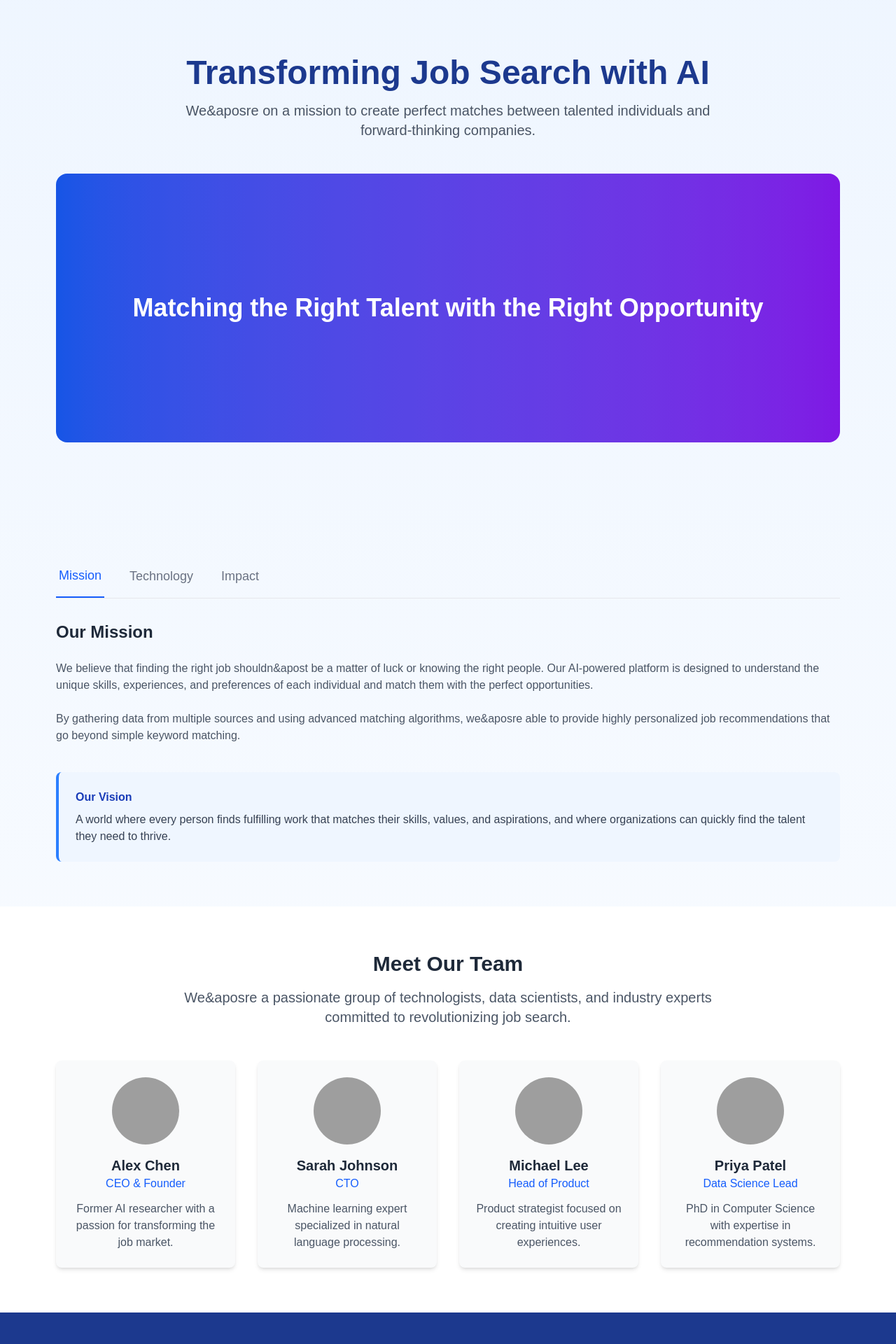
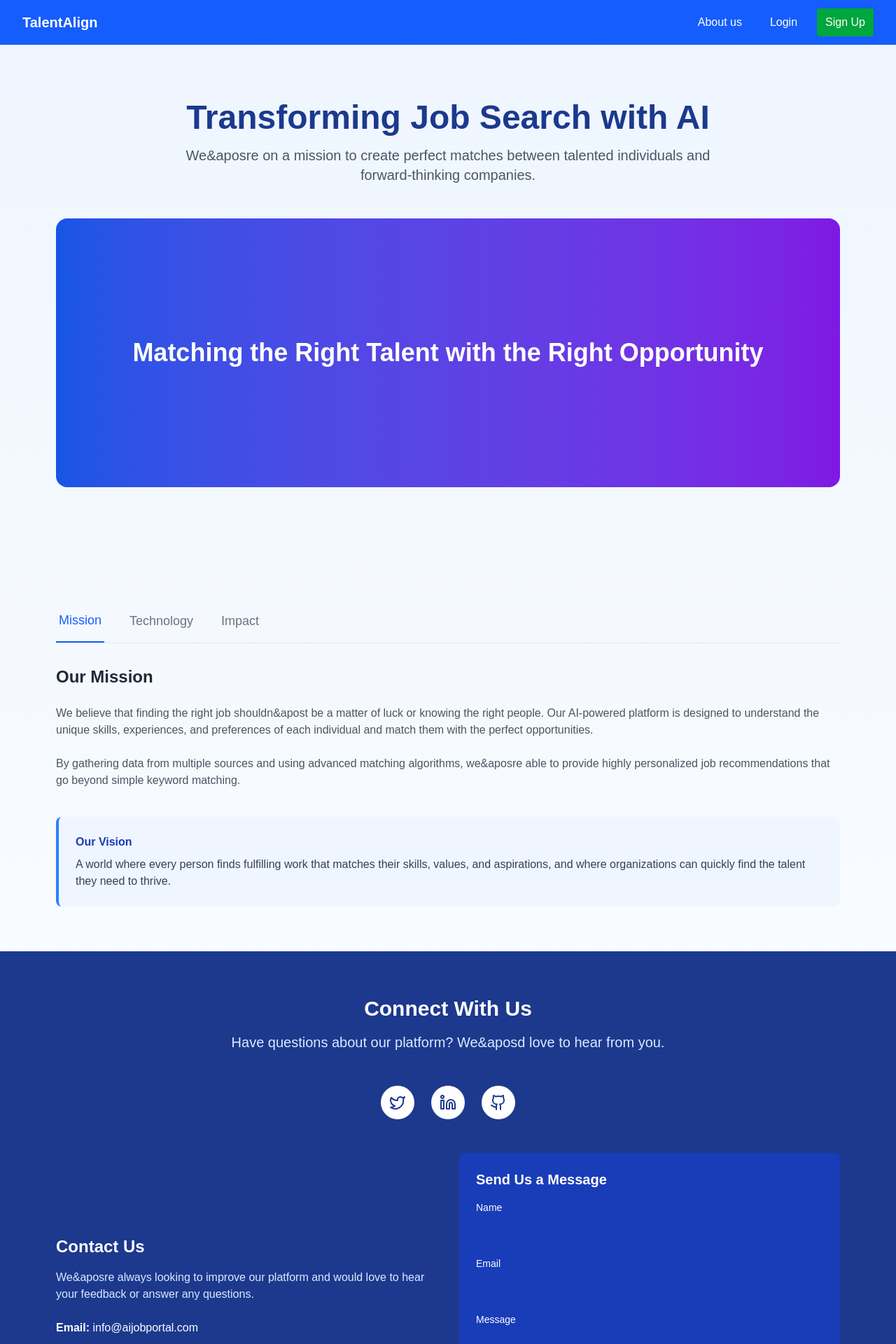
Before and after one commit to kishan-25/Persoanl-AI-Assistant-for-job-application, a Next.js app in the folder frontend/: page /about in a window 1280 px wide. Shown: the top 1920 px of the page at 70% size. Built offline with nearby package versions, Linux system fonts and the light colour scheme; grey boxes are pictures that could not be loaded.

Commit message:
layout updated

```diff
--- a/frontend/src/app/about/page.js
+++ b/frontend/src/app/about/page.js
@@ -3,6 +3,7 @@ import { useState } from 'react';
 import Head from 'next/head';
 import { motion } from 'framer-motion';
 import { Github, Linkedin, Twitter } from 'lucide-react';
+import Navbar from '@/components/Navbar';
 
 export default function About() {
   const [activeTab, setActiveTab] = useState('mission');
@@ -26,42 +27,17 @@ export default function About() {
     }
   };
 
-  const teamMembers = [
-    {
-      name: 'Alex Chen',
-      role: 'CEO & Founder',
-      image: '/api/placeholder/100/100',
-      bio: 'Former AI researcher with a passion for transforming the job market.'
-    },
-    {
-      name: 'Sarah Johnson',
-      role: 'CTO',
-      image: '/api/placeholder/100/100',
-      bio: 'Machine learning expert specialized in natural language processing.'
-    },
-    {
-      name: 'Michael Lee',
-      role: 'Head of Product',
-      image: '/api/placeholder/100/100',
-      bio: 'Product strategist focused on creating intuitive user experiences.'
-    },
-    {
-      name: 'Priya Patel',
-      role: 'Data Science Lead',
-      image: '/api/placeholder/100/100',
-      bio: 'PhD in Computer Science with expertise in recommendation systems.'
-    }
-  ];
 
   const stats = [
-    { number: '50K+', label: 'Job Matches' },
-    { number: '1M+', label: 'Users' },
-    { number: '10K+', label: 'Companies' },
+    { number: '5K+', label: 'Job Matches' },
+    { number: '1+', label: 'Users' },
+    { number: '2K+', label: 'Companies' },
     { number: '95%', label: 'Satisfaction' }
   ];
 
   return (
     <>
+    <Navbar/>
       <Head>
         <title>About Us | AI Job Portal</title>
         <meta name="description" content="Learn about our AI-powered job matching platform" />
@@ -254,47 +230,7 @@ export default function About() {
           </div>
         </section>
 
-        {/* Team Section */}
-        <motion.section
-          className="py-16 px-6 md:px-10 lg:px-20 bg-white"
-          initial="hidden"
-          whileInView="visible"
-          viewport={{ once: true, margin: "-100px" }}
-          variants={staggerChildren}
-        >
-          <div className="max-w-7xl mx-auto">
-            <motion.div variants={fadeIn} className="text-center mb-12">
-              <h2 className="text-3xl font-bold text-gray-800 mb-4">Meet Our Team</h2>
-              <p className="text-xl text-gray-600 max-w-3xl mx-auto">
-                We&aposre a passionate group of technologists, data scientists, and industry experts committed to revolutionizing job search.
-              </p>
-            </motion.div>
 
-            <motion.div variants={fadeIn} className="grid md:grid-cols-2 lg:grid-cols-4 gap-8">
-              {teamMembers.map((member, index) => (
-                <motion.div
-                  key={index}
-                  className="bg-gray-50 rounded-lg overflow-hidden shadow-md"
-                  whileHover={{ y: -10 }}
-                  transition={{ type: "spring", stiffness: 300 }}
-                >
-                  <div className="p-6">
-                    <div className="w-24 h-24 rounded-full overflow-hidden mx-auto mb-4">
-                      <img
-                        src={member.image}
-                        alt={member.name}
-                        className="w-full h-full object-cover"
-                      />
-                    </div>
-                    <h3 className="text-xl font-semibold text-gray-800 text-center">{member.name}</h3>
-                    <p className="text-blue-600 text-center mb-3">{member.role}</p>
-                    <p className="text-gray-600 text-center">{member.bio}</p>
-                  </div>
-                </motion.div>
-              ))}
-            </motion.div>
-          </div>
-        </motion.section>
 
         {/* Contact Section */}
         <section className="py-16 px-6 md:px-10 lg:px-20 bg-blue-900 text-white">
--- a/frontend/src/app/layout.js
+++ b/frontend/src/app/layout.js
@@ -13,7 +13,7 @@ const geistMono = Geist_Mono({
 });
 
 export const metadata = {
-  title: "Create Next App",
+  title: "TalentAlign",
   description: "Generated by create next app",
 };
 
--- a/frontend/src/app/page.js
+++ b/frontend/src/app/page.js
@@ -16,6 +16,7 @@ export default function Home() {
   const [dots, setDots] = useState([]);
 
   useEffect(() => {
+    // Set isLoaded to true immediately to ensure the background is visible right away
     setIsLoaded(true);
 
     // Generate dots only on the client side to avoid hydration mismatch
@@ -74,119 +75,42 @@ export default function Home() {
   return (
     <>
       <Navbar />
-      <div className="min-h-screen text-black">
-  {/* Hero Section */}
-  <motion.div
-    initial="hidden"
-    animate={isLoaded ? "visible" : "hidden"}
-    variants={{
-      hidden: { opacity: 0 },
-      visible: { opacity: 1 }
-    }}
-    className="relative overflow-hidden"
-  >
-    <div className="absolute inset-0">
-      {/* Background Image */}
-      <div
-        className="absolute inset-0 bg-cover bg-center bg-no-repeat bg-blend-overlay"
-        style={{ backgroundImage: "url('/54fac986-84ff-4123-88d3-7ae50ec99718.png')" }}
-      />
-
-      {/* Gradient Overlay */}
-      <motion.div
-        className="absolute inset-0 bg-gradient-to-br from-blue-900 to-purple-800 opacity-90"
-        initial={{ opacity: 0 }}
-        animate={{ opacity: 0.9 }}
-        transition={{ duration: 1.5 }}
-      />
-
-      {/* Floating Dots Animation */}
-      <motion.div
-        className="absolute inset-0"
-        initial={{ opacity: 0 }}
-        animate={{ opacity: 0.2 }}
-        transition={{ duration: 2 }}
-      >
-        {dots.map((dot, index) => (
-          <motion.div
-            key={index}
-            className="absolute w-2 h-2 rounded-full bg-white"
-            style={{ left: dot.left, top: dot.top }}
-            animate={{
-              opacity: [0.2, 0.8, 0.2],
-              scale: [1, 1.5, 1]
-            }}
-            transition={{
-              duration: dot.duration,
-              repeat: Infinity,
-              delay: dot.delay
-            }}
-          />
-        ))}
-      </motion.div>
+      <main className="bg-blue-400 text-black flex flex-col items-center justify-center min-h-[75vh] px-4 sm:px-6 lg:px-8">
+  <div className="text-center">
+    <h1 className="text-4xl sm:text-5xl font-extrabold tracking-tight text-black">
+      Empowering Developers with Opportunities
+    </h1>
+    <p className="mt-2 text-lg text-black max-w-2xl mx-auto">
+      Discover tech jobs, internships, and exclusive opportunities tailored for developers, by developers.
+    </p>
   </div>
 
-    <main className="flex flex-col items-center justify-center min-h-[75vh] text-black px-4 sm:px-6 lg:px-8">
-      <motion.div
-        className="text-center"
-        variants={fadeIn}
-        initial="hidden"
-        animate="visible"
-        transition={{ delay: 0.2 }}
-      >
-        <h1 className="text-4xl sm:text-5xl font-extrabold tracking-tight text-gray-900">
-          Empowering Developers with Opportunities
-        </h1>
-        <p className="mt-2 text-lg text-gray-600 max-w-2xl mx-auto">
-          Discover tech jobs, internships, and exclusive opportunities tailored for developers, by developers.
-        </p>
-      </motion.div>
-
-      <motion.div
-        className="mt-6 grid grid-cols-1 sm:grid-cols-3 gap-6 text-center"
-        variants={fadeIn}
-        initial="hidden"
-        animate="visible"
-        transition={{ delay: 0.5 }}
-      >
+  <div className="mt-6 grid grid-cols-1 sm:grid-cols-3 gap-6 text-center">
     <div>
-          <h2 className="text-3xl font-bold text-purple-700">1000+</h2>
-          <p className="text-gray-600">Opportunities Listed</p>
+      <h2 className="text-3xl font-bold text-purple-300">1000+</h2>
+      <p className="text-black">Opportunities Listed</p>
     </div>
     <div>
-          <h2 className="text-3xl font-bold text-purple-700">500+</h2>
-          <p className="text-gray-600">Developers Hired</p>
+      <h2 className="text-3xl font-bold text-purple-300">500+</h2>
+      <p className="text-black">Developers Hired</p>
     </div>
     <div>
-          <h2 className="text-3xl font-bold text-purple-700">120+</h2>
-          <p className="text-gray-600">Top Tech Companies</p>
+      <h2 className="text-3xl font-bold text-purple-300">120+</h2>
+      <p className="text-black">Top Tech Companies</p>
     </div>
-      </motion.div>
+  </div>
 
-      <motion.div
-        className="mt-4 text-lg text-gray-700 max-w-2xl mx-auto text-center"
-        variants={fadeIn}
-        initial="hidden"
-        animate="visible"
-        transition={{ delay: 0.8 }}
-      >
+  <div className="mt-4 text-lg text-black max-w-2xl mx-auto text-center">
     Start exploring thousands of curated job listings, connect with hiring managers, and take the next big step in your tech career.
-      </motion.div>
+  </div>
 
-      <motion.div
-        className="mt-4 flex justify-center"
-        variants={fadeIn}
-        initial="hidden"
-        animate="visible"
-        transition={{ delay: 1 }}
-      >
+  <div className="mt-4 flex justify-center">
     <button className="bg-purple-700 hover:bg-purple-800 text-white font-semibold py-2 px-6 rounded-lg transition duration-300">
       Browse Jobs
     </button>
-      </motion.div>
+  </div>
 </main>
 
-        </motion.div>
 
         {/* How It Works */}
         <div className="max-w-7xl mx-auto py-24 px-4 sm:px-6 lg:px-8">
@@ -254,7 +178,7 @@ export default function Home() {
           </motion.div>
         </div>
 
-        {/* Why Choose JobHunter */}
+        {/* Why Choose TalentAlign */}
         <div className="bg-gray-100 py-24 px-4 sm:px-6 lg:px-8">
           <div className="max-w-7xl mx-auto">
             <motion.div
@@ -264,7 +188,7 @@ export default function Home() {
               animate={whyChooseInView ? "visible" : "hidden"}
               className="text-center"
             >
-              <h2 className="text-3xl font-bold mb-2">Why Choose JobHunter</h2>
+              <h2 className="text-3xl font-bold mb-2">Why Choose TalentAlign</h2>
               <div className="w-24 h-1 bg-blue-600 mx-auto mb-8"></div>
               <p className="text-gray-600 mb-12 max-w-2xl mx-auto">
                 We&apos;ve built powerful tools to help developers find their perfect career match
@@ -352,43 +276,7 @@ export default function Home() {
           </div>
         </div>
 
-        {/* Featured Companies */}
-        <div className="max-w-7xl mx-auto py-24 px-4 sm:px-6 lg:px-8">
-          <motion.div
-            ref={companiesRef}
-            variants={fadeIn}
-            initial="hidden"
-            animate={companiesInView ? "visible" : "hidden"}
-            className="text-center mb-12"
-          >
-            <h2 className="text-3xl font-bold mb-2">Featured Companies</h2>
-            <div className="w-24 h-1 bg-blue-600 mx-auto mb-8"></div>
-            <p className="text-gray-600 max-w-2xl mx-auto">
-              Top tech companies that are actively hiring software engineers through our platform
-            </p>
-          </motion.div>
 
-          <motion.div
-            variants={staggerContainer}
-            initial="hidden"
-            animate={companiesInView ? "visible" : "hidden"}
-            className="grid grid-cols-2 md:grid-cols-4 gap-8"
-          >
-            {[1, 2, 3, 4].map((logo, index) => (
-              <motion.div
-                key={index}
-                variants={cardVariant}
-                className="h-24 bg-white shadow-md rounded-lg flex items-center justify-center hover:shadow-xl transition-shadow duration-300"
-                whileHover={{
-                  scale: 1.05,
-                  boxShadow: "0 10px 25px -5px rgba(0, 0, 0, 0.1), 0 10px 10px -5px rgba(0, 0, 0, 0.04)"
-                }}
-              >
-                <div className="text-gray-700 font-semibold">Logo {logo}</div>
-              </motion.div>
-            ))}
-          </motion.div>
-        </div>
 
         {/* CTA Section */}
         <div className="bg-gradient-to-r from-blue-600 to-purple-600 text-white py-24 px-4 sm:px-6 lg:px-8">
@@ -409,7 +297,7 @@ export default function Home() {
               transition={{ delay: 0.2, duration: 0.6 }}
               viewport={{ once: true }}
             >
-              Join thousands of software engineers who have found their dream jobs through JobHunter.
+              Join thousands of software engineers who have found their dream jobs through TalentAlign.
             </motion.p>
             <motion.div
               initial={{ opacity: 0, y: 20 }}
@@ -466,7 +354,7 @@ export default function Home() {
                   whileInView={{ opacity: 1 }}
                   viewport={{ once: true }}
                 >
-                  JobHunter
+                  TalentAlign
                 </motion.h3>
                 <motion.p
                   className="text-gray-300"
@@ -496,39 +384,13 @@ export default function Home() {
                   viewport={{ once: true }}
                 >
                   <li>
-                    <Link href="#" className="text-gray-300 hover:text-white transition-colors">About Us</Link>
+                    <Link href="/about" className="text-gray-300 hover:text-white transition-colors">About Us</Link>
                   </li>
-                  <li>
-                    <Link href="#" className="text-gray-300 hover:text-white transition-colors">For Employers</Link>
-                  </li>
-                  <li>
-                    <Link href="#" className="text-gray-300 hover:text-white transition-colors">Blog</Link>
-                  </li>
-                  <li>
-                    <Link href="#" className="text-gray-300 hover:text-white transition-colors">FAQ</Link>
-                  </li>
+
                 </motion.ul>
               </div>
 
-              <div>
-                <motion.h3
-                  className="text-xl font-semibold mb-4"
-                  initial={{ opacity: 0 }}
-                  whileInView={{ opacity: 1 }}
-                  viewport={{ once: true }}
-                >
-                  Resources
-                </motion.h3>
-                <motion.ul
-                  className="space-y-2"
-                  initial={{ opacity: 0 }}
-                  whileInView={{ opacity: 1 }}
-                  transition={{ delay: 0.2 }}
-                  viewport={{ once: true }}
-                >
 
-                </motion.ul>
-              </div>
 
               <div>
                 <motion.h3
@@ -566,11 +428,10 @@ export default function Home() {
               transition={{ delay: 0.4 }}
               viewport={{ once: true }}
             >
-              <p>&copy; {new Date().getFullYear()} JobHunter. All rights reserved.</p>
+              <p>&copy; {new Date().getFullYear()} TalentAlign. All rights reserved.</p>
             </motion.div>
           </div>
         </footer>
-      </div>
     </>
   );
 }
--- a/frontend/src/components/Navbar.js
+++ b/frontend/src/components/Navbar.js
@@ -50,7 +50,7 @@ export default function Navbar() {
         <div className="flex justify-between h-16 items-center">
           <div className="flex items-center">
             <Link href="/" className="text-xl font-bold">
-              JobHunter
+              TalentAlign
             </Link>
           </div>
 
```
Also changed, not shown: frontend/src/app/dashboard/page.js (+9 -15 lines), 2 other files (tests, documents, lock files or other folders). Lines whose indentation alone changed are shown as unchanged.
